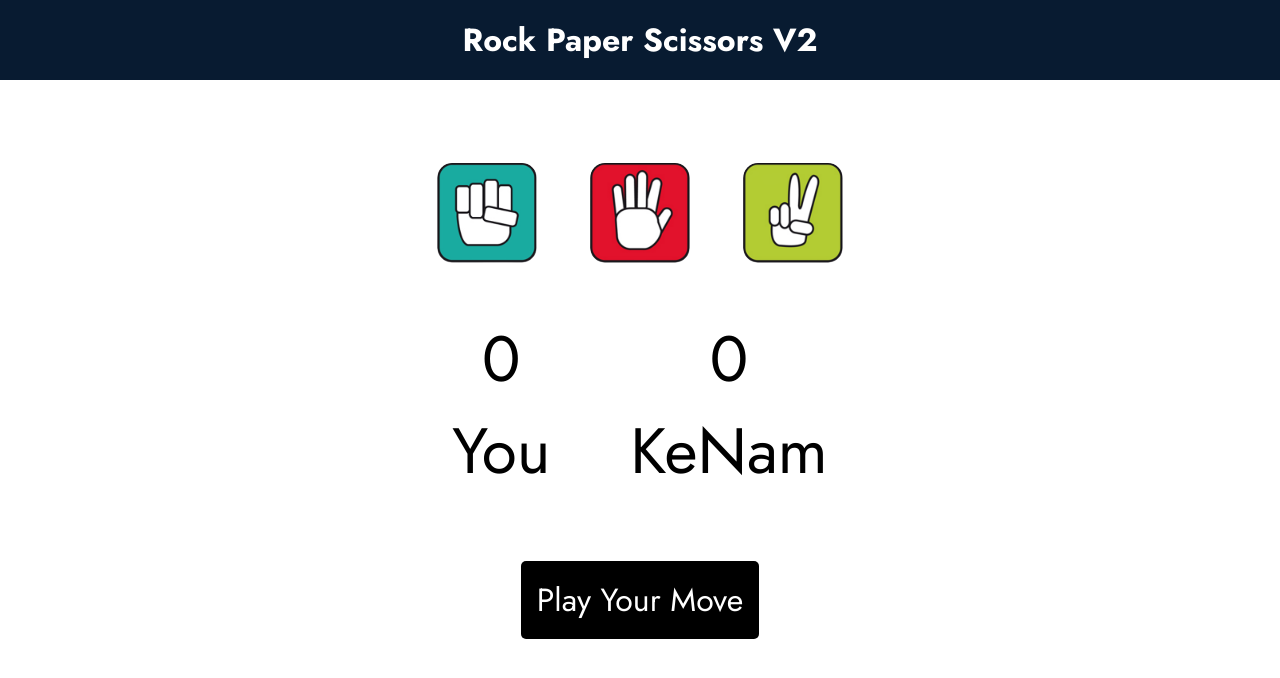
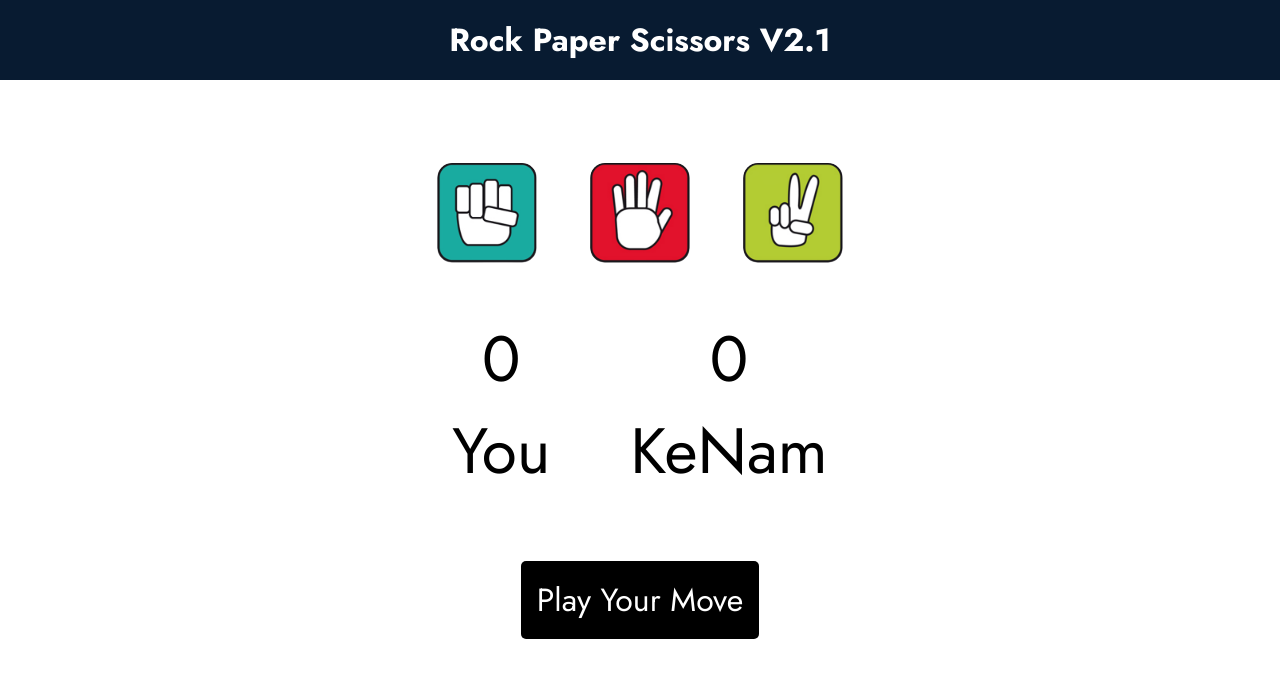
Before and after one commit to tankadai/rockgame, a plain HTML site: page index.html in a window 1280 px wide. Drawn offline with Linux system fonts and the light colour scheme.

Commit message:
Update index.html

```diff
--- a/index.html
+++ b/index.html
@@ -17,7 +17,7 @@
 <audio id="drawAudio" src="draw.mp3"></audio>
 <audio id="loseAudio" src="lost.mp3"></audio>
 
-    <h1>Rock Paper Scissors V2</h1>
+    <h1>Rock Paper Scissors V2.1</h1>
     <div class="choices">
       <div class="choice" id="rock">
         <img src="rock.png" alt="" />
```
